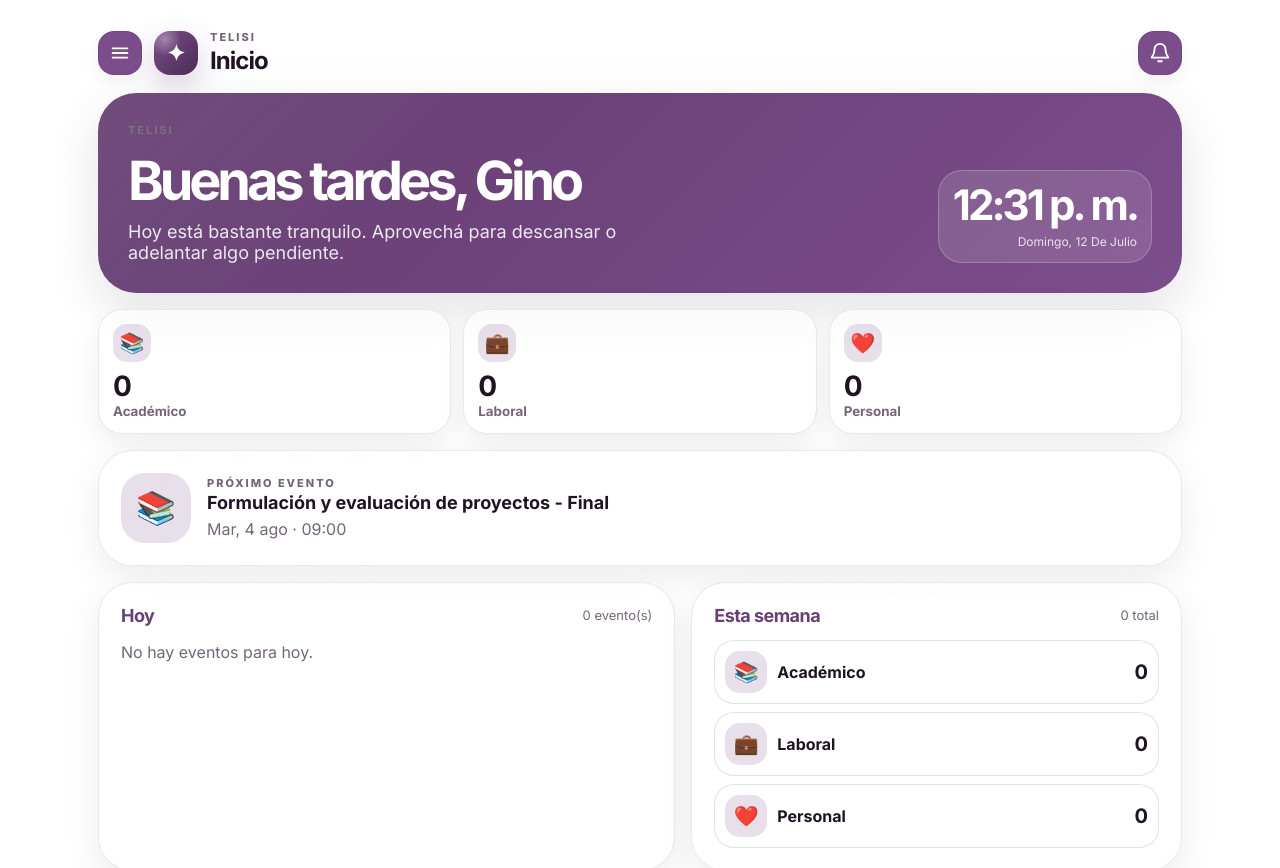
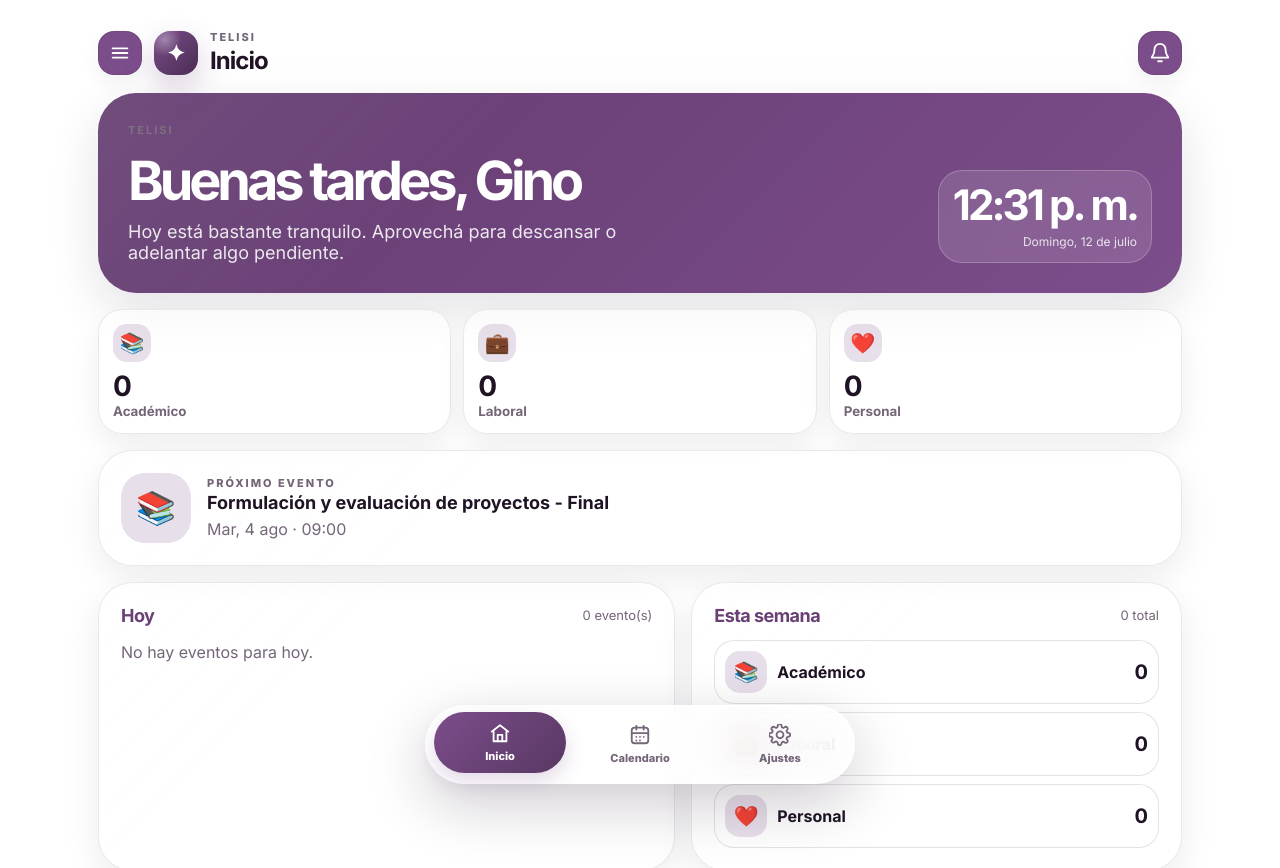
Before and after one commit to ginovalentinotomassipalios-dot/telisi, a React (Vite) app: page / in a window 1280 px wide. Shown: the top 868 px of the page. Built offline with nearby package versions, Linux system fonts and the light colour scheme.

Commit message:
v0.7.1 - Fijar barra inferior

```diff
--- a/src/clean.css
+++ b/src/clean.css
@@ -91,14 +91,14 @@ body {
 }
 
 .premium-nav {
-  position: fixed;
-  left: 50%;
-  transform: translateX(-50%);
-  bottom: 22px;
+  position: fixed !important;
+  left: 50% !important;
+  right: auto !important;
+  bottom: max(18px, env(safe-area-inset-bottom)) !important;
+  transform: translateX(-50%) !important;
+  z-index: 999999 !important;
 
-  z-index: 9999;
-
-  width: min(430px, calc(100% - 34px));
+  width: min(430px, calc(100% - 24px));
   border-radius: 999px;
   padding: 8px;
 
--- a/src/dashboard.css
+++ b/src/dashboard.css
@@ -104,7 +104,7 @@ body:has(.shell.theme-dark) {
   display: block;
   margin-top: 8px;
   opacity: .82;
-  text-transform: capitalize;
+  text-transform: none;
 }
 
 .premium-next {
--- a/src/main.jsx
+++ b/src/main.jsx
@@ -10,4 +10,6 @@ import "./fix.css";
 import "./header-scroll.css";
 import "./unified-theme.css";
 import "./mobile.css";
+import "./mobile-v07.css";
+import "./nav-lock.css";
 createRoot(document.getElementById("root")).render(<App />);
--- /dev/null
+++ b/src/nav-lock.css
@@ -0,0 +1,30 @@
+.bottom-nav.premium-nav {
+  position: fixed !important;
+  left: 50% !important;
+  bottom: max(16px, env(safe-area-inset-bottom)) !important;
+  transform: translateX(-50%) !important;
+  z-index: 999999 !important;
+
+  width: min(430px, calc(100% - 24px)) !important;
+  display: grid !important;
+  grid-template-columns: repeat(3, 1fr) !important;
+
+  pointer-events: auto !important;
+}
+
+.shell {
+  padding-bottom: 132px !important;
+}
+.shell {
+  transform: none !important;
+  animation: none !important;
+  padding-bottom: 132px !important;
+}
+
+.bottom-nav.premium-nav {
+  position: fixed !important;
+  left: 50% !important;
+  bottom: max(16px, env(safe-area-inset-bottom)) !important;
+  transform: translateX(-50%) !important;
+  z-index: 999999 !important;
+}
--- a/src/utils/date.js
+++ b/src/utils/date.js
@@ -27,13 +27,15 @@ export function currentTimeString(date = new Date()) {
 }
 
 export function longTodayString(date = new Date()) {
-  const text = date.toLocaleDateString("es-AR", {
-    weekday: "long",
-    day: "numeric",
-    month: "long"
-  }).toLowerCase();
+  const text = date
+    .toLocaleDateString("es-AR", {
+      weekday: "long",
+      day: "numeric",
+      month: "long"
+    })
+    .toLowerCase();
 
-  return capitalizeFirst(text);
+  return text.charAt(0).toUpperCase() + text.slice(1);
 }
 
 export function greeting() {
```
